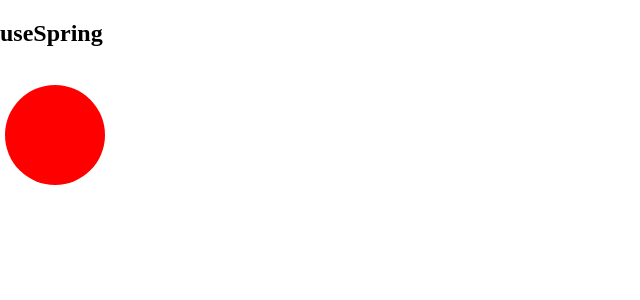
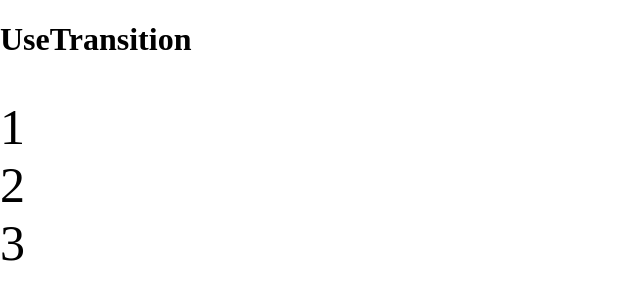
Before and after one commit to MadhavBahl/react-sprints, a React (Create React App) app in the folder carousel/: page / in a window 1280 px wide. Shown: the top 300 px of the page, without its empty margins (0-640 px from the left). Built offline with nearby package versions, Linux system fonts and the light colour scheme.

Commit message:
Add useTransitionHook

```diff
--- a/carousel/src/components/App.jsx
+++ b/carousel/src/components/App.jsx
@@ -2,11 +2,13 @@
 
 import './App.css';
 import UseSpring from './Fun/UseSpring';
+import UseTransition from './Fun/UseTransition';
 
 const App = () => {
     return (
         <div className=''>
-            <UseSpring />
+            {/* <UseSpring /> */}
+            <UseTransition />
         </div>
     );
 };
--- /dev/null
+++ b/carousel/src/components/Fun/UseTransition.jsx
@@ -0,0 +1,34 @@
+import React from 'react';
+import { useTransition, animated } from 'react-spring';
+
+const DATA = [1, 2, 3];
+const COLORS = ['ORANGE', 'PINK', 'BLUE'];
+
+const UseTransition = () => {
+    const transitions = useTransition(DATA, {
+        from: { opacity: 0 },
+        enter: { opacity: 1 },
+        leave: { opacity: 0 },
+        config: { duration: 1000 },
+    });
+
+    return (
+        <div className='play'>
+            <h1>UseTransition</h1>
+            <br />
+
+            {transitions((styles, item) => (
+                <animated.div
+                    style={{
+                        ...styles,
+                        fontSize: '50px',
+                    }}
+                >
+                    {item}
+                </animated.div>
+            ))}
+        </div>
+    );
+};
+
+export default UseTransition;
```
